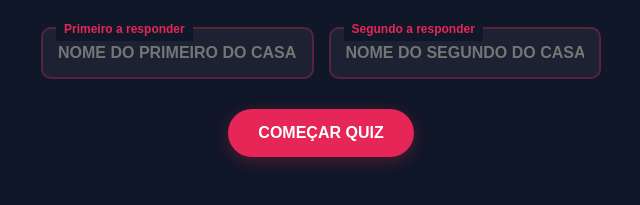
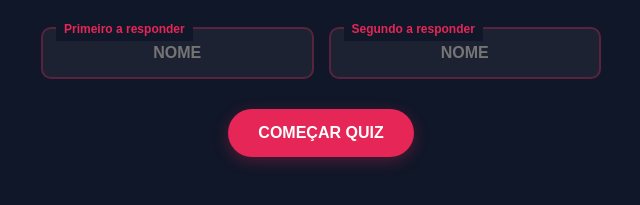
Before and after one commit to jazielg/prontopracasar, a plain HTML site: page quiz.html in a window 1280 px wide. Shown: the part 521-726 px from the top of the page, without its empty margins (319-959 px from the left). Drawn offline with Linux system fonts and the light colour scheme.

```diff
--- a/quiz.html
+++ b/quiz.html
@@ -466,11 +466,11 @@
         <div class="names">
           <div class="name-input">
             <label for="first">Primeiro a responder</label>
-            <input type="text" id="first" name="first" placeholder="Nome do primeiro do casal" required />
+            <input type="text" id="first" name="first" placeholder="Nome" required />
           </div>
           <div class="name-input">
             <label for="second">Segundo a responder</label>
-            <input type="text" id="second" name="second" placeholder="Nome do segundo do casal" required />
+            <input type="text" id="second" name="second" placeholder="Nome" required />
           </div>
         </div>
         <button type="submit" class="btn">Começar Quiz</button>
```
Also changed, not shown: index.html (+1 -1 lines), robots.txt (added).
